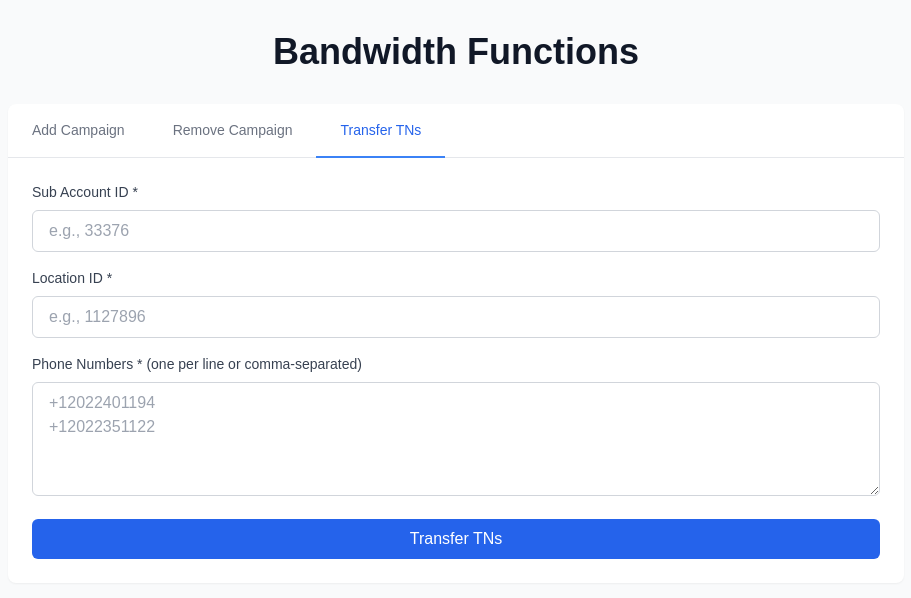
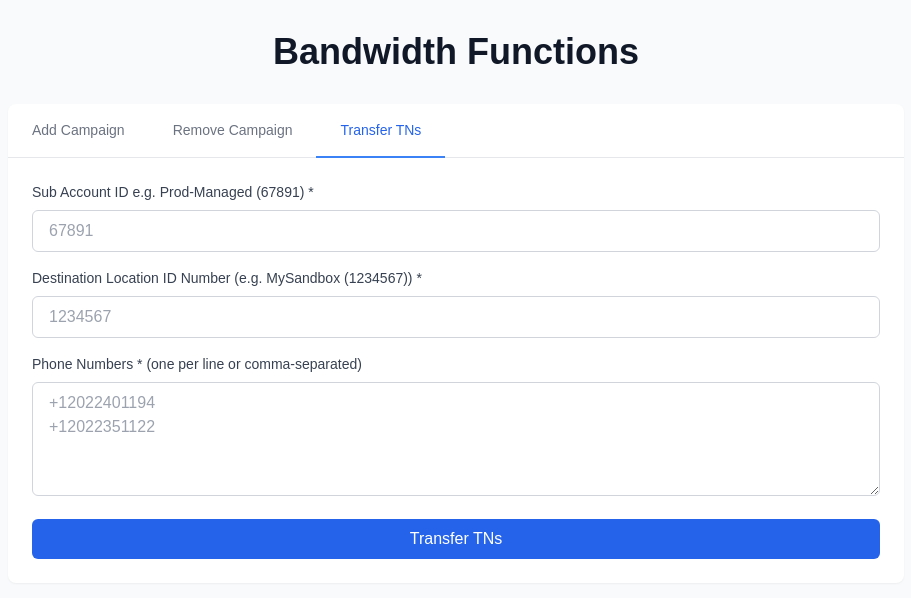
Before and after one commit to jeremyprompt/BW_Functions, a Next.js app: page / in a window 1280 px wide. Both pictures are taken after a click on the button "Transfer TNs". Shown: the top 598 px of the page, without its empty margins (184-1095 px from the left). Built offline with nearby package versions, Linux system fonts and the light colour scheme.

Commit message:
Update Transfer TNs form labels and placeholders with example context

```diff
--- a/src/app/page.tsx
+++ b/src/app/page.tsx
@@ -342,27 +342,27 @@
               <form onSubmit={handleTransferTns} className="space-y-4">
                 <div>
                   <label className="block text-sm font-medium text-gray-700 dark:text-gray-300 mb-2">
-                    Sub Account ID *
+                    Sub Account ID e.g. Prod-Managed (67891) *
                   </label>
                   <input
                     type="number"
                     value={subAccountId}
                     onChange={(e) => setSubAccountId(e.target.value)}
                     className="w-full px-4 py-2 border border-gray-300 rounded-md focus:ring-2 focus:ring-blue-500 focus:border-blue-500 dark:bg-gray-700 dark:border-gray-600 dark:text-white"
-                    placeholder="e.g., 33376"
+                    placeholder="67891"
                     required
                   />
                 </div>
                 <div>
                   <label className="block text-sm font-medium text-gray-700 dark:text-gray-300 mb-2">
-                    Location ID *
+                    Destination Location ID Number (e.g. MySandbox (1234567)) *
                   </label>
                   <input
                     type="number"
                     value={locationId}
                     onChange={(e) => setLocationId(e.target.value)}
                     className="w-full px-4 py-2 border border-gray-300 rounded-md focus:ring-2 focus:ring-blue-500 focus:border-blue-500 dark:bg-gray-700 dark:border-gray-600 dark:text-white"
-                    placeholder="e.g., 1127896"
+                    placeholder="1234567"
                     required
                   />
                 </div>
```
